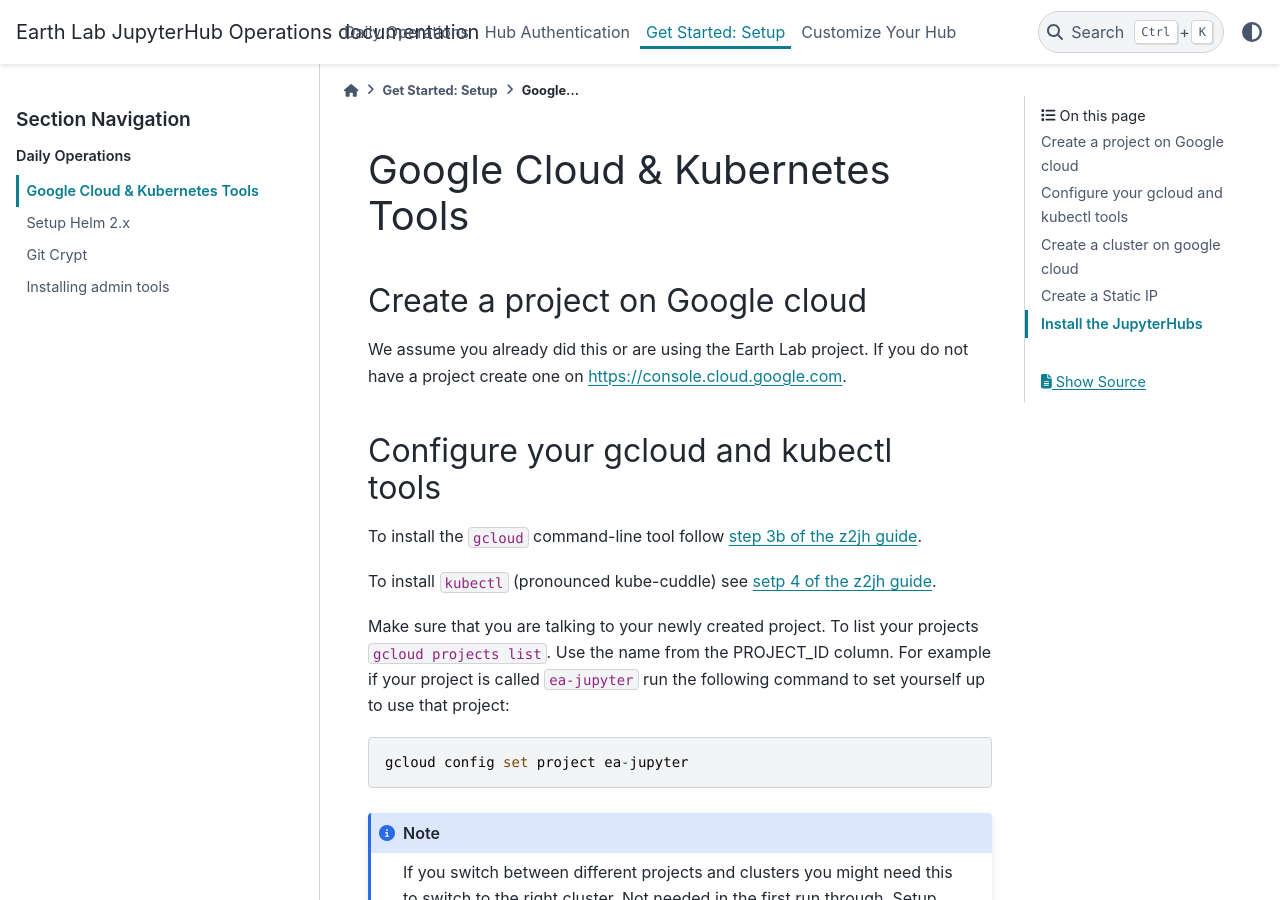
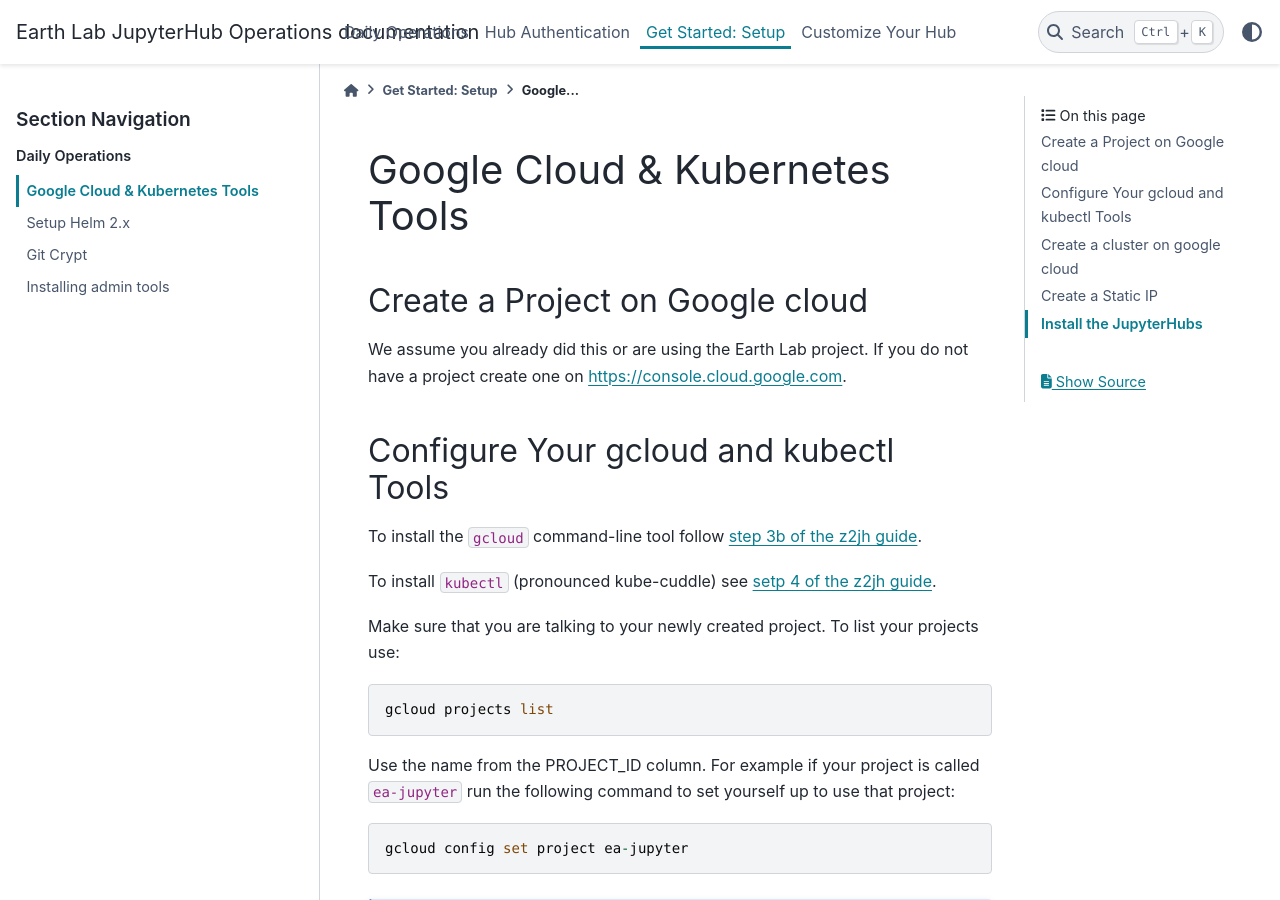
Before and after one commit to earthlab/hub-ops, a Sphinx documentation site: the page built from docs/source/setup/google-cloud-setup.rst, in a window 1280 px wide and 900 px high. Built offline with Sphinx 7.4.7 and the PyData theme 0.15.4, drawn with Linux system fonts in a browser that asks for light colours.

Commit message:
A few more minor doc updates (#227)
* remove hub-images dir and update auth

* minor docs edit

* small documentation updates

* update modify hub instructions

* update make docs in readme

* add page on storage management

* add storage size specification to docs

* add credentials fix, list of cli tools

* fix kubctl command so it works - region is required

* add docs about resizing storage

* syntax edits

* make code blocks for easy copying

* cleanup

Co-authored-by: Karen Cranston <karen.cranston@gmail.com>

```diff
--- a/docs/source/setup/google-cloud-setup.rst
+++ b/docs/source/setup/google-cloud-setup.rst
@@ -1,13 +1,13 @@
 Google Cloud & Kubernetes Tools
 ===============================
 
-Create a project on Google cloud
+Create a Project on Google cloud
 --------------------------------
 
 We assume you already did this or are using the Earth Lab project. If you do not
 have a project create one on `<https://console.cloud.google.com>`_.
 
-Configure your gcloud and kubectl tools
+Configure Your gcloud and kubectl Tools
 ---------------------------------------
 
 To install the :code:`gcloud` command-line tool follow `step 3b of the z2jh guide <https://zero-to-jupyterhub.readthedocs.io/en/latest/google/step-zero-gcp.html>`_.
@@ -15,9 +15,13 @@
 To install :code:`kubectl` (pronounced kube-cuddle) see `setp 4 of the z2jh guide <https://zero-to-jupyterhub.readthedocs.io/en/latest/google/step-zero-gcp.html>`_.
 
 Make sure that you are talking to your newly created project. To list your
-projects :code:`gcloud projects list`. Use the name from the PROJECT_ID column.
-For example if your project is called :code:`ea-jupyter` run the following
-command to set yourself up to use that project::
+projects use::
+
+    gcloud projects list
+
+Use the name from the PROJECT_ID column. For example if your project is
+called :code:`ea-jupyter` run the following command to set yourself up to
+use that project::
 
     gcloud config set project ea-jupyter
 
```
Also changed, not shown: docs/source/daily-operations/troubleshooting.rst (+4 -4 lines).
